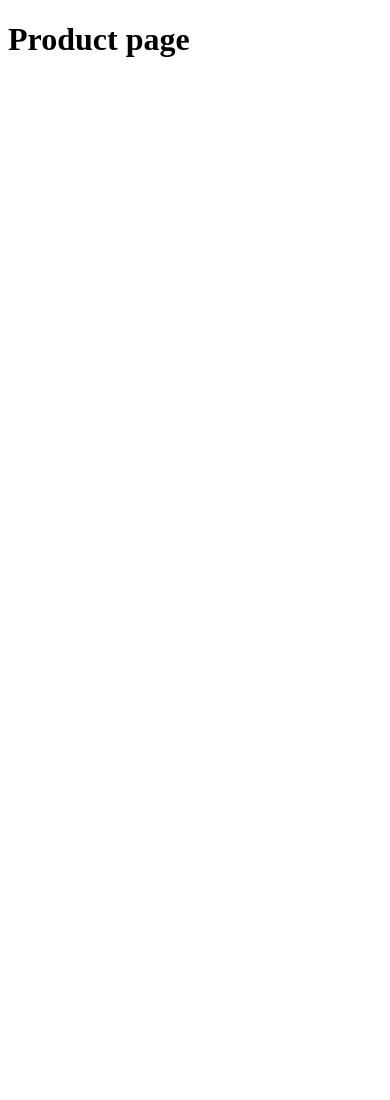
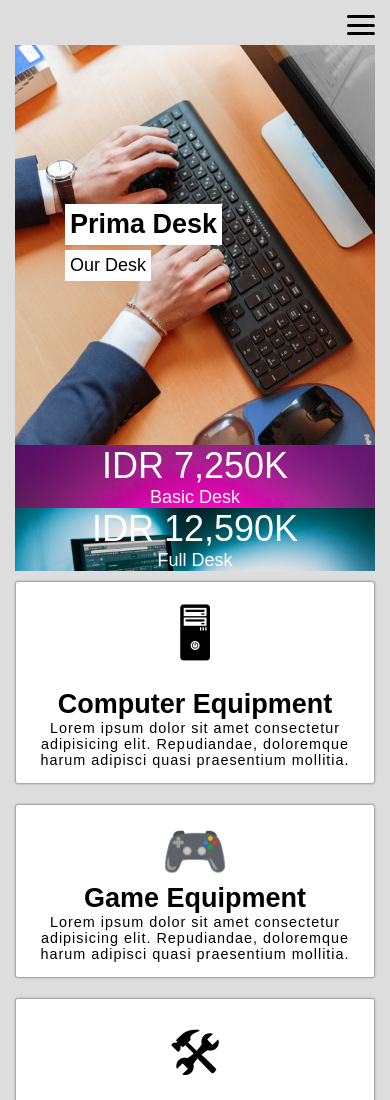
Before and after one commit to primidi/product-page, a plain HTML site: page index.html in a window 390 px wide. Shown: the top 1100 px of the page. Before the commit the page ends 844 px from the top, so only its background shows below. Drawn offline with Linux system fonts and the light colour scheme; a web font is replaced by a local one.

Commit message:
modified the index.html and add style.css, assets

```diff
--- a/index.html
+++ b/index.html
@@ -1,14 +1,84 @@
 <!DOCTYPE html>
 <html lang="en">
-  <head>
-    <meta charset="UTF-8" />
-    <meta http-equiv="X-UA-Compatible" content="IE=edge" />
-    <meta name="viewport" content="width=device-width, initial-scale=1.0" />
+<head>
+    <meta charset="UTF-8">
+    <meta http-equiv="X-UA-Compatible" content="IE=edge">
+    <meta name="viewport" content="width=device-width, initial-scale=1.0">
     <title>Product Page</title>
-  </head>
-  <body>
-    <header>
-      <h1>Product page</h1>
-    </header>
-  </body>
+    <link href="https://fonts.googleapis.com/css2?family=Dancing+Script&family=Klee+One&display=swap" rel="stylesheet">
+    <link rel="stylesheet" href="style.css">
+</head>
+<body>
+    <div class="container">
+        <header class="header">
+            <div class="hero">
+                <h2 class="heading">Prima Desk</h2>
+                <p class="sub-heading">Our Desk</p>
+            </div>
+            <div class="features features-1">
+                <h4 class="price">IDR 7,250K</h4>
+                <p class="item">Basic Desk</p>
+            </div>
+            <div class="features features-2">
+                <h4 class="price">IDR 12,590K</h4>
+                <p class="item">Full Desk</p>
+            </div>
+        </header>
+        <nav class="menu">
+            <div class="menu-toggle">
+                <input type="checkbox">
+                <span></span>
+                <span></span>
+                <span></span>
+            </div>
+            <div class="brand">
+                <h1>Prima Desk</h1>
+            </div>
+            <ul class="menu-list">
+                <li><a href="">Home</a></li>
+                <li><a href="">Product</a></li>
+                <li><a href="">About</a></li>
+                <li><a href="">Gallery</a></li>
+            </ul>
+        </nav>
+        <section class="services">
+            <div class="service">
+                <div class="icon">🖥</div>
+                <h3>Computer Equipment</h3>
+                <p>Lorem ipsum dolor sit amet consectetur adipisicing elit. Repudiandae, doloremque harum adipisci quasi praesentium mollitia.</p>
+            </div>
+            <div class="service">
+                <div class="icon">🎮</div>
+                <h3>Game Equipment</h3>
+                <p>Lorem ipsum dolor sit amet consectetur adipisicing elit. Repudiandae, doloremque harum adipisci quasi praesentium mollitia.</p>
+            </div>
+            <div class="service">
+                <div class="icon">🛠</div>
+                <h3>Electronic Tools</h3>
+                <p>Lorem ipsum dolor sit amet consectetur adipisicing elit. Repudiandae, doloremque harum adipisci quasi praesentium mollitia.</p>
+            </div>
+        </section>
+        <section class="gallery">
+            <h2>Gallery</h2>
+            <img src="https://source.unsplash.com/random/201x201" alt="">
+            <img src="https://source.unsplash.com/random/202x202" alt="">
+            <img src="https://source.unsplash.com/random/203x203" alt="">
+            <img src="https://source.unsplash.com/random/204x204" alt="">
+            <img src="https://source.unsplash.com/random/205x205" alt="">
+            <img src="https://source.unsplash.com/random/206x206" alt="">
+            <img src="https://source.unsplash.com/random/207x207" alt="">
+            <img src="https://source.unsplash.com/random/208x208" alt="">
+            <img src="https://source.unsplash.com/random/209x209" alt="">
+            <img src="https://source.unsplash.com/random/2010x2010" alt="">
+        </section>
+    </div>
+    <script>
+        const menuToggle = document.querySelector('.menu-toggle input');
+        const nav = document.querySelector('nav ul');
+
+        menuToggle.addEventListener('click', function() {
+            nav.classList.toggle('slide')
+        })
+    </script>
+</body>
 </html>
--- /dev/null
+++ b/style.css
@@ -0,0 +1,239 @@
+* {
+    margin: 0;
+    padding: 0;
+}
+img {
+    width: 100%;
+}
+body {
+    background-color: #ddd;
+    font-size: 18px;
+    font-family: 'Klee One', Arial, Helvetica, sans-serif;
+    margin: 50px;
+}
+
+/* Container */
+.container {
+    display: grid;
+    gap: 10px;
+}
+
+/* Header */
+.header {
+    display: grid;
+    grid-template-areas:
+        'hero hero feature-1'
+        'hero hero feature-2';
+}
+.hero {
+    grid-area: hero;
+    min-height: 300px;
+    background-image: url(img/1.jpg);
+    background-size: cover;
+    background-position: center;
+    padding: 50px;
+}
+.hero > * {
+    display: none;
+}
+.features {
+    color: white;
+    display: grid;
+    place-content: center;
+    text-align: center;
+    cursor: pointer;
+}
+.features-1 {
+    grid-area: feature-1;
+    background-image: url(img/2.jpg);
+    background-size: cover;
+}
+.features-2 {
+    grid-area: feature-2;
+    background-image: url(img/3.jpg);
+    background-size: cover;
+}
+.features .price {
+    font-size: 2em;
+    font-weight: 200;
+}
+
+/* Navigation */
+.menu {
+    order: -1;
+    display: grid;
+    grid-template-columns: 1fr 2fr;
+    align-items: center;
+}
+.menu .brand {
+    font-size: 1.3em;
+    color: #333;
+}
+.menu ul {
+    list-style: none;
+    display: grid;
+    grid-template-columns: repeat(auto-fit, minmax(100px, 1fr));
+    gap: 5px;
+}
+.menu a {
+    display: block;
+    background-color: #000;
+    color: white;
+    text-decoration: none;
+    text-align: center;
+    padding: 5px;
+    text-transform: uppercase;
+    font-size: 0.9em;
+}
+
+/* Hamburger Menu */
+
+.menu-toggle {
+    display: none;
+    flex-direction: column;
+    height: 20px;
+    justify-content: space-between;
+    position: relative;
+    z-index: 999;
+}
+.menu-toggle input {
+    position: absolute;
+    width: 40px;
+    height: 28px;
+    left: -5px;
+    top: -3px;
+    opacity: 0;
+    cursor: pointer;
+    z-index: 2;
+}
+.menu-toggle span {
+    display: block;
+    width: 28px;
+    height: 3px;
+    background-color: #000;
+    border-radius: 3px;
+    transition: all 0.5s;
+}
+
+/* Hamburger Menu Animation */
+.menu-toggle span:nth-child(2) {
+    transform-origin: 0 0;
+}
+.menu-toggle span:nth-child(4) {
+    transform-origin: 0 100%;
+}
+.menu-toggle input:checked ~ span:nth-child(2) {
+    background-color: white;
+    transform: rotate(45deg) translate(-1px, -1px);
+}
+.menu-toggle input:checked ~ span:nth-child(4) {
+    background-color: white;
+    transform: rotate(-45deg) translate(-1px, 0);
+}
+.menu-toggle input:checked ~ span:nth-child(3) {
+    opacity: 0;
+    transform: scale(0)
+}
+
+/* Services */
+.services {
+    display: grid;
+    grid-template-columns: repeat(auto-fit, minmax(200px, 1fr));
+    gap: 20px;
+}
+.service {
+    background-color: #FFF;
+    padding: 15px;
+    text-align: center;
+    border: 1px solid #aaa;
+    border-radius: 3px;
+    box-shadow: 0 0 2px rgba(0, 0, 0, 0.3);
+}
+.service .icon {
+    font-size: 3em;
+}
+.service h3 {
+    font-size: 1.5em;
+}
+.service p {
+    font-weight: 200;
+    letter-spacing: 1px;
+    font-size: 0.8em;
+}
+
+/* Gallery */
+.gallery {
+    margin-top: 100px;
+    display: grid;
+    grid-template-columns: repeat(auto-fit, minmax(200px, 1fr));
+    gap: 5px;
+}
+.gallery h2 {
+    grid-column: 1 / -1;
+    text-align: center;
+    margin-bottom: 20px;
+}
+
+/* Responsive Breakpoint */
+@media (max-width: 1024px) {
+    .menu {
+        order: inherit;
+        grid-template-columns: 1fr;
+    }
+    .menu .brand {
+        display: none;
+    }
+    .hero > * {
+        display: block;
+        background-color: #000;
+        background-color: #FFF;
+        padding: 5px;
+        margin-bottom: 5px;
+    }
+    .hero {
+        display: flex;
+        flex-direction: column;
+        align-items: start;
+        justify-content: center;
+    }
+}
+@media (max-width: 768px) {
+    .menu {
+        order: -1;
+        justify-items: end;
+    }
+    .menu-toggle {
+        display: flex;
+    }
+    .menu ul {
+        display: flex;
+        position: absolute;
+        right: 0;
+        top: 0;
+        width: 100%;
+        height: 100vh;
+        justify-content: space-evenly;
+        align-items: center;
+        flex-direction: column;
+        background-color: #000;
+        z-index: 1;
+        transform: translateY(-100%);
+        transition: all 1s;
+        opacity: 0;
+    }
+    .menu ul.slide {
+        opacity: 1;
+        transform: translateY(0);
+    }
+}
+@media (max-width: 700px) {
+    body {
+        margin: 15px;
+    }
+    .header {
+        grid-template-areas:
+            'hero'
+            'feature-1'
+            'feature-2';
+    }
+}
```
Also changed, not shown: img/1.jpg (added), img/2.jpg (added), img/3.jpg (added).
